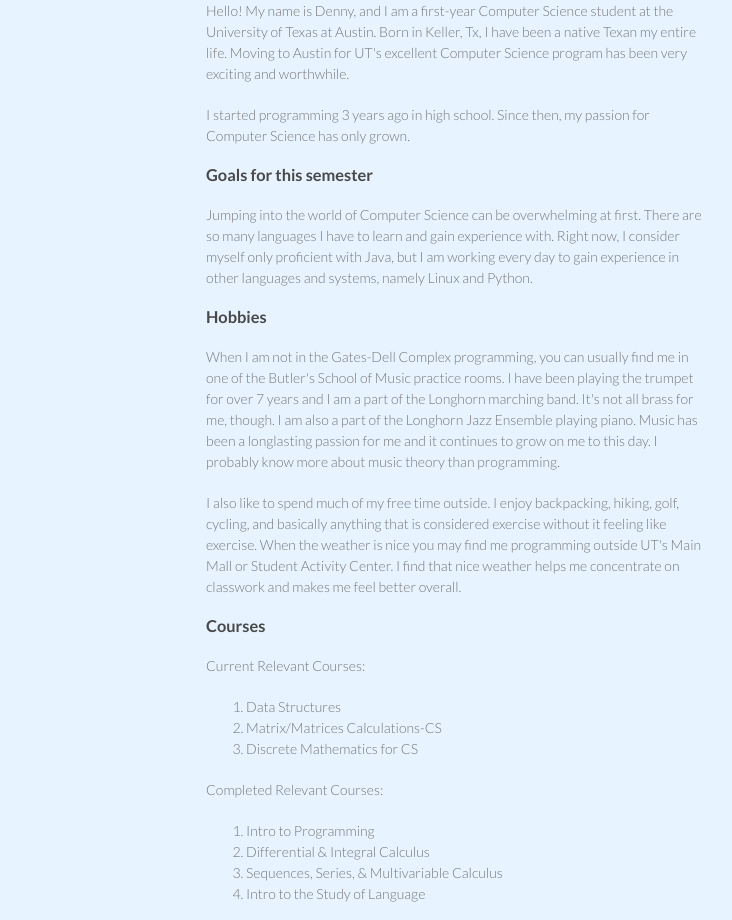
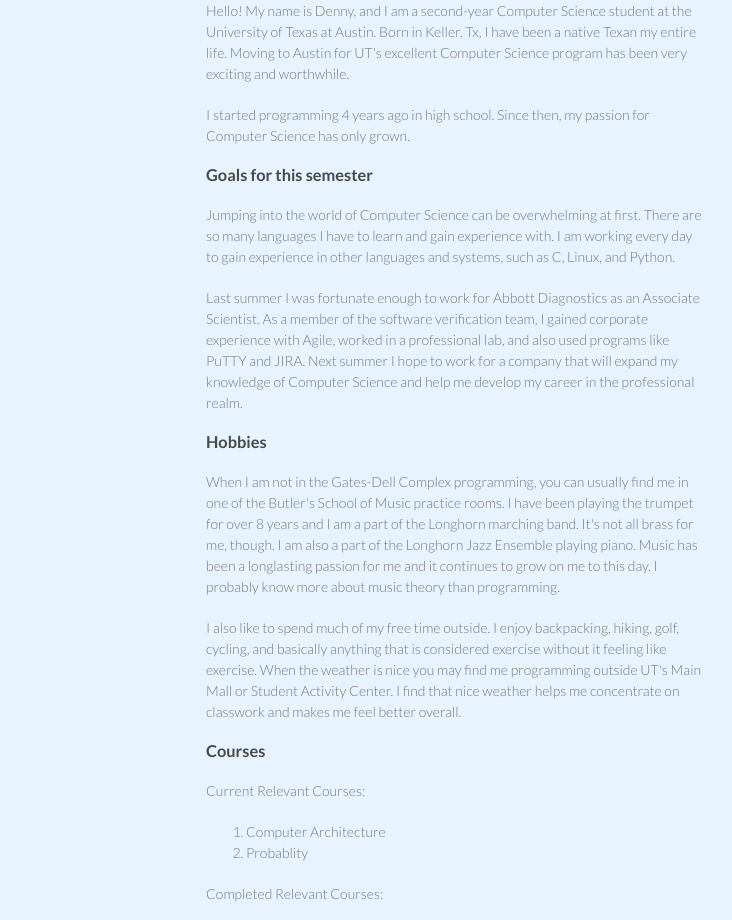
Before and after one commit to dennystasaski/dennystasaski.github.io, a plain HTML site: page index.html in a window 1280 px wide. Shown: the part 96-1016 px from the top of the page, 364-1096 px from the left. Drawn offline with Linux system fonts and the light colour scheme.

Commit message:
Update index.html

```diff
--- a/index.html
+++ b/index.html
@@ -27,20 +27,21 @@
         <h3>
 <a id="welcome-to-github-pages" class="anchor" href="#welcome-to-github-pages" aria-hidden="true"><span class="octicon octicon-link"></span></a>Welcome to my website.</h3>
 
-<p>Hello! My name is Denny, and I am a first-year Computer Science student at the University of Texas at Austin. Born in Keller, Tx, I have been a native Texan my entire life.  Moving to Austin for UT's excellent Computer Science program has been very exciting and worthwhile.</p>
+<p>Hello! My name is Denny, and I am a second-year Computer Science student at the University of Texas at Austin. Born in Keller, Tx, I have been a native Texan my entire life.  Moving to Austin for UT's excellent Computer Science program has been very exciting and worthwhile.</p>
 
-<p>I started programming 3 years ago in high school.   Since then, my passion for Computer Science has only grown.</p>
+<p>I started programming 4 years ago in high school.   Since then, my passion for Computer Science has only grown.</p>
 
 <h3>
 <a id="designer-templates" class="anchor" href="#designer-templates" aria-hidden="true"><span class="octicon octicon-link"></span></a>Goals for this semester</h3>
 
-<p>Jumping into the world of Computer Science can be overwhelming at first.  There are so many languages I have to learn and gain experience with.  Right now, I consider myself only proficient with Java, but I am working every day to gain experience in other languages and systems, namely Linux and Python.</p>
+<p>Jumping into the world of Computer Science can be overwhelming at first.  There are so many languages I have to learn and gain experience with.  I am working every day to gain experience in other languages and systems, such as C, Linux, and Python.</p>
+<p>Last summer I was fortunate enough to work for Abbott Diagnostics as an Associate Scientist.  As a member of the software verification team, I gained corporate experience with Agile, worked in a professional lab, and also used programs like PuTTY and JIRA.  Next summer I hope to work for a company that will expand my knowledge of Computer Science and help me develop my career in the professional realm.</p>
 
 
 <h3>
 <a id="rather-drive-stick" class="anchor" href="#rather-drive-stick" aria-hidden="true"><span class="octicon octicon-link"></span></a>Hobbies</h3>
 
-<p>When I am not in the Gates-Dell Complex programming, you can usually find me in one of the Butler's School of Music practice rooms.  I have been playing the trumpet for over 7 years and I am a part of the Longhorn marching band.  It's not all brass for me, though.  I am also a part of the Longhorn Jazz Ensemble playing piano.  Music has been a longlasting passion for me and it continues to grow on me to this day.  I probably know more about music theory than programming.</p>
+<p>When I am not in the Gates-Dell Complex programming, you can usually find me in one of the Butler's School of Music practice rooms.  I have been playing the trumpet for over 8 years and I am a part of the Longhorn marching band.  It's not all brass for me, though.  I am also a part of the Longhorn Jazz Ensemble playing piano.  Music has been a longlasting passion for me and it continues to grow on me to this day.  I probably know more about music theory than programming.</p>
 <p>I also like to spend much of my free time outside.  I enjoy backpacking, hiking, golf, cycling, and basically anything that is considered exercise without it feeling like exercise.  When the weather is nice you may find me programming outside UT's Main Mall or Student Activity Center.  I find that nice weather helps me concentrate on classwork and makes me feel better overall.</p>
 
 <h3>
@@ -48,18 +49,19 @@
 
 <p>Current Relevant Courses:
   <ol>
-      <li>Data Structures</li>
-      <li>Matrix/Matrices Calculations-CS</li>
-      <li>Discrete Mathematics for CS</li>
+      <li>Computer Architecture</li>
+      <li>Probablity</li>
   </ol>
 </p>
 
 <p>Completed Relevant Courses:
   <ol>
-      <li>Intro to Programming</li>
+      <li>Data Structures</li>
       <li>Differential & Integral Calculus</li>
       <li>Sequences, Series, & Multivariable Calculus</li>
-      <li>Intro to the Study of Language</li>
+      <li>Discrete Mathematics</li>
+      <li>Matrix Calculations</li>
+      <li>Intro to Programming</li>
   </ol>
 </p>
 <h3>
```
